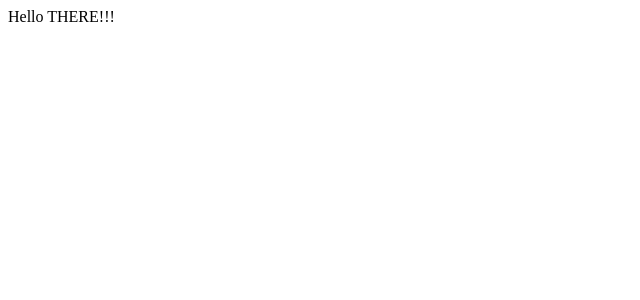
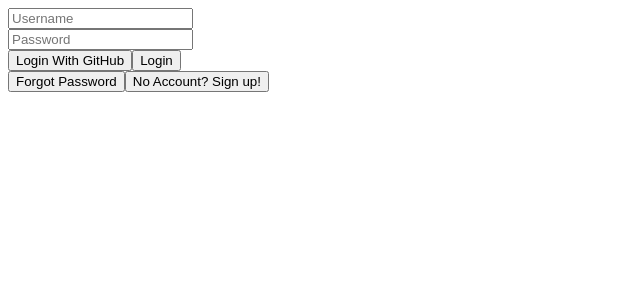
Before and after one commit to Flashdek/Flashdek, a React app: page /login in a window 1280 px wide. Before the commit this address had no page. Shown: the top 300 px of the page, without its empty margins (0-640 px from the left). Built offline with nearby package versions, Linux system fonts and the light colour scheme.

Commit message:
mocked up outline of login page and routed it from the main component
co-authored-by: Garrett Hickman 79604590+grhhhh@users.noreply.github.com

```diff
--- a/src/App.js
+++ b/src/App.js
@@ -4,10 +4,10 @@ import { BrowserRouter, Routes, Route } from 'react-router-dom';
 
 import Main from './components/Main';
 import AddQuestion from './components/AddQuestion';
-
+import Login from './components/Login';
 const App = () => {
   return (
-    <div>Hello THERE!!!
+    <div>
       <BrowserRouter>
         <Routes>
           <Route
@@ -20,6 +20,7 @@ const App = () => {
             path="/add"
             element={<AddQuestion/>}
           />
+          <Route exact path="/login" element={<Login/>}/>
           {/* <Route
           exact
           path="/"
--- a/src/components/Header.jsx
+++ b/src/components/Header.jsx
@@ -1,13 +1,16 @@
 import React from 'react';
+import { Link } from 'react-router-dom';
 
-export default function header( {username}) {
+const Header = () => {
     return (
         <div id='Header'>
             <div id='logo'>Flashdek</div>
             <div id='headerbtns'>
-                <button type='button'>LogIn</button>
+                <Link to="/login"><button type='button'>LogIn</button></Link>
                 <button type='button'>SignUp</button>
             </div>
         </div>
     )
 }
+
+export default Header;
--- /dev/null
+++ b/src/components/Login.jsx
@@ -0,0 +1,21 @@
+import React from 'react';
+
+const Login = () => {
+  return (
+    <div>
+      <form>
+        <input type="text" placeholder="Username"/>
+        <div></div>
+        <input type="text" placeholder="Password"/>
+        <div></div>
+      </form>
+      <button>Login With GitHub</button>
+      <button>Login</button>
+      <div></div>
+      <button>Forgot Password</button>
+      <button>No Account? Sign up!</button>
+    </div>
+  )
+}
+
+export default Login;
--- a/src/components/Main.jsx
+++ b/src/components/Main.jsx
@@ -2,11 +2,12 @@ import React from 'react';
 import Feed from './Feed';
 import Search from './Search';
 import Nav from './Nav';
-
-
+import Header from './Header';
 const Main = (props) => {
 
-  return (<div><Feed />
+  return (<div>
+    <Header/>
+    <Feed />
   <Search />
   <Nav />
   </div>);
```
